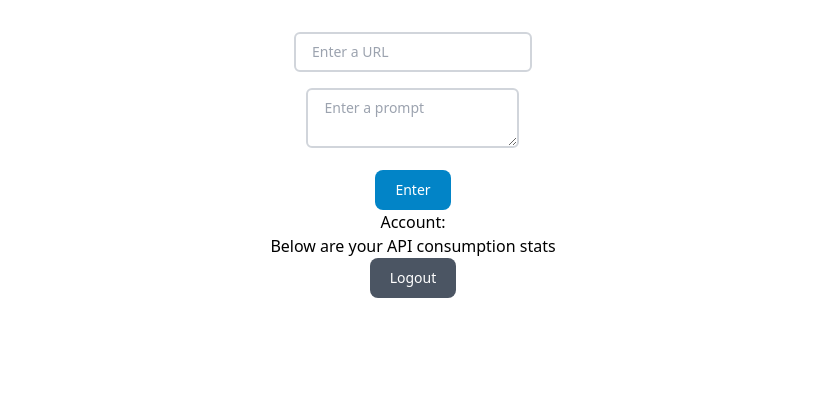
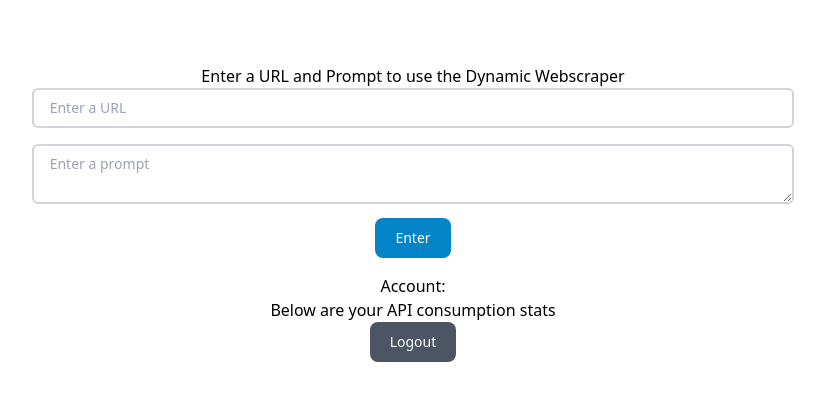
Before and after one commit to ChinaiArman/DynamicWebscraper, a React (Vite) app in the folder client/: page /landing in a window 1280 px wide. Shown: the top 400 px of the page, without its empty margins (227-1052 px from the left). Built offline with nearby package versions, Linux system fonts and the light colour scheme; no server answers.

Commit message:
change sizing

```diff
--- a/client/src/pages/Landing.jsx
+++ b/client/src/pages/Landing.jsx
@@ -49,8 +49,8 @@ const Landing = () => {
   }
 
   return (
-    <div className="flex flex-col items-center mx-auto md:h-screen lg:py-0">
-
+    <div className="px-6 py-8 w-full md:w-3/4 lg:w-2/3 mx-auto">
+      <p>Enter a URL and Prompt to use the Dynamic Webscraper</p>
       <div className="mb-4">
         <input
           type="url"
@@ -60,7 +60,7 @@ const Landing = () => {
           className="border-2 border-gray-300 rounded-md px-4 py-2 text-sm focus:outline-none focus:ring-2 w-full"
         />
       </div>
-      <div className="mb-4">
+      <div className="mb-2">
         <textarea
           type="text"
           placeholder="Enter a prompt"
@@ -71,11 +71,10 @@ const Landing = () => {
       </div>
       <button
         onClick={handleUrlSubmit}
-        className="text-white bg-sky-600 hover:bg-sky-600/75 focus:ring-4 focus:outline-none focus:ring-primary-300 font-medium rounded-lg text-sm px-5 py-2.5 text-center dark:bg-primary-600 dark:hover:bg-primary-700 dark:focus:ring-primary-800"
+        className="mb-4 text-white bg-sky-600 hover:bg-sky-600/75 focus:ring-4 focus:outline-none focus:ring-primary-300 font-medium rounded-lg text-sm px-5 py-2.5 text-center dark:bg-primary-600 dark:hover:bg-primary-700 dark:focus:ring-primary-800"
       >
         Enter
       </button>
-
 
       <h1>Account: {userInfo?.email}</h1>
       <h3>Below are your API consumption stats</h3>
```
